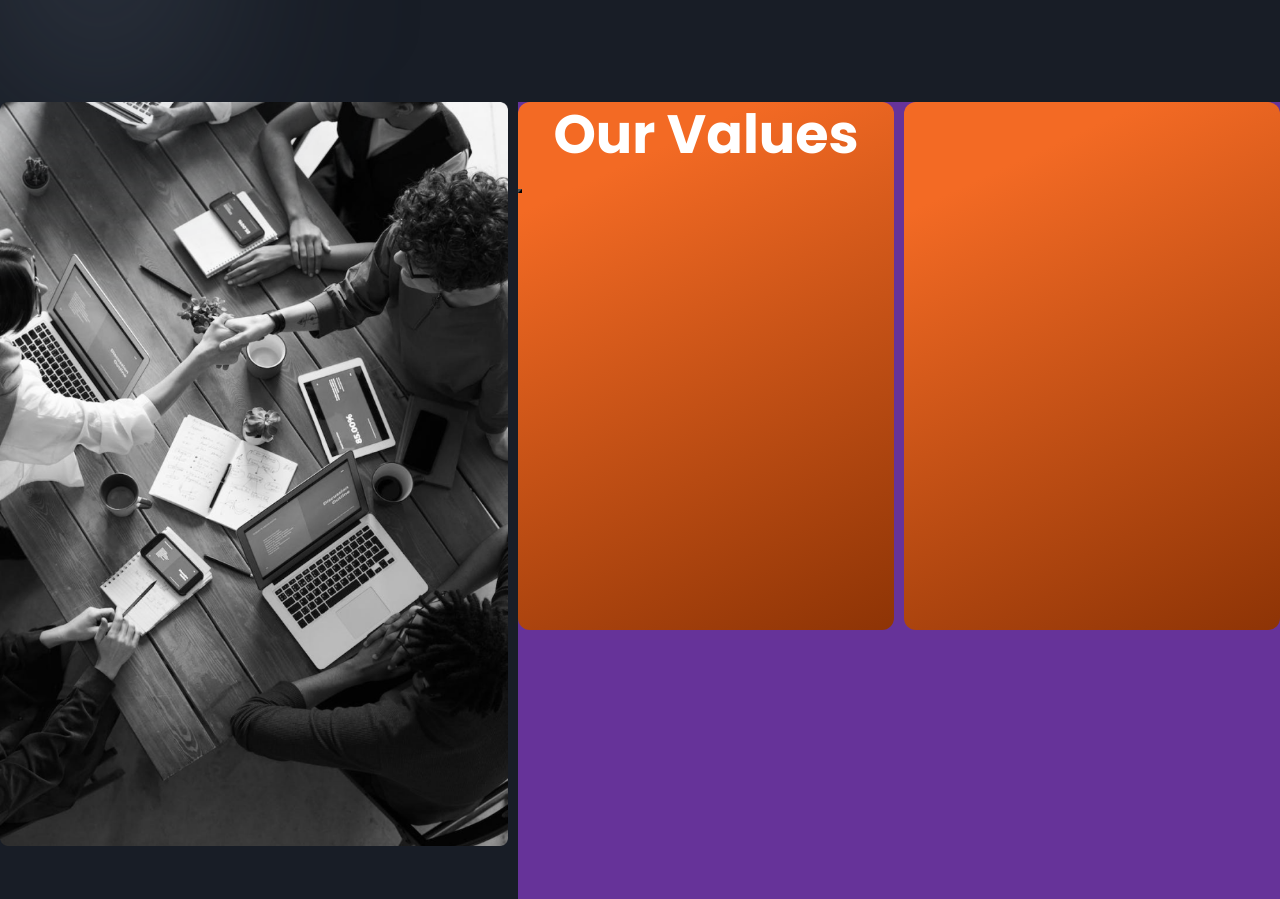
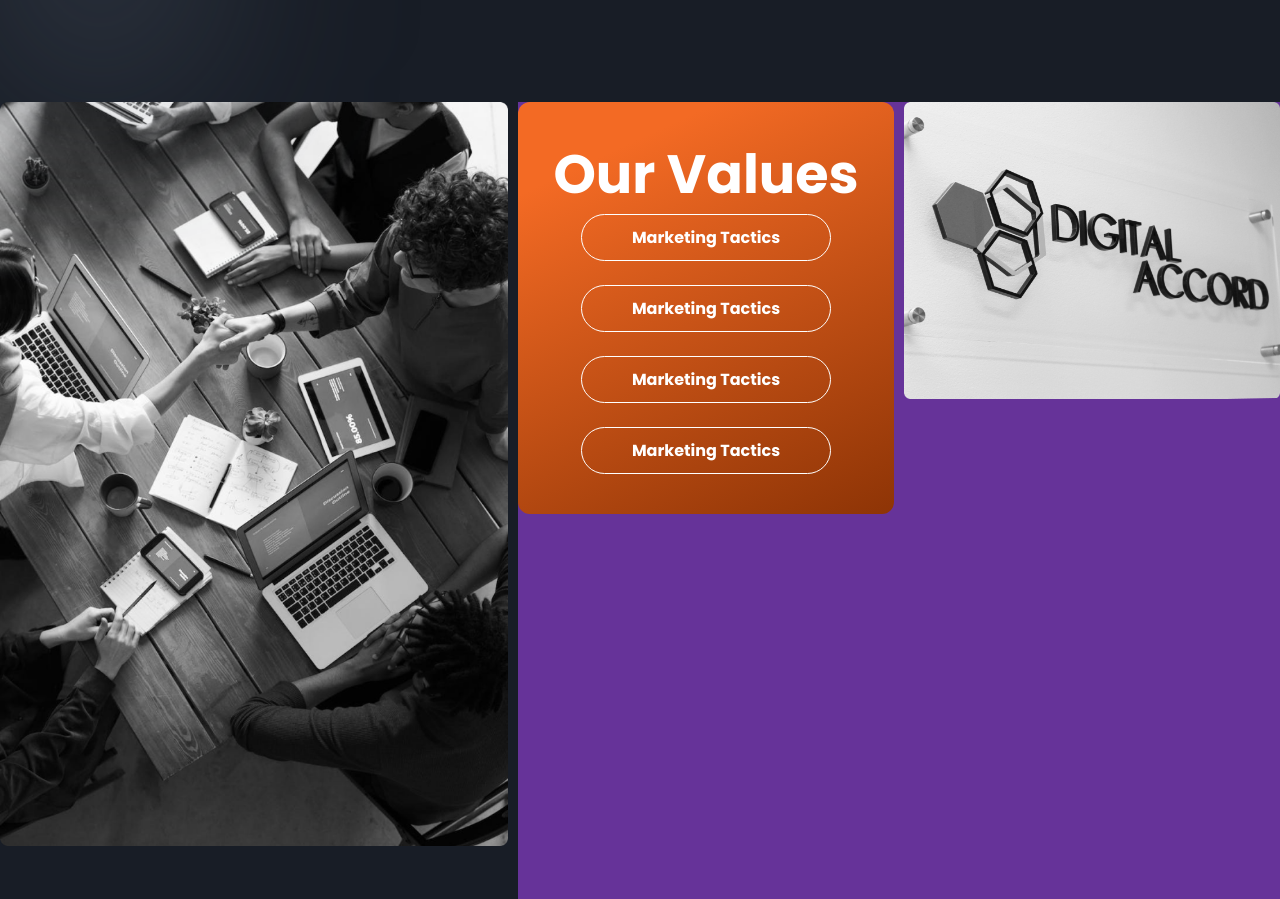
Before and after one commit to DigitalAccord/da-2024, a React (Create React App) app: page / in a window 1280 px wide. Shown: the part 956-1855 px from the top of the page. Built offline with nearby package versions, Linux system fonts and the light colour scheme.

Commit message:
night wirk

```diff
--- a/src/pages/About/component/Buttons/Buttons.jsx
+++ b/src/pages/About/component/Buttons/Buttons.jsx
@@ -1,12 +1,14 @@
-import React, { Children } from 'react'
+import React from 'react'
 import './buttons.scss'
 
-const Buttons = ({Children}) => {
+const Buttons = ({children}) => {
   return (
     <>
-    <button>
-   {Children}
+   <div className='button'>
+   <button>
+   {children}
     </button>
+   </div>
     </>
   )
 }
--- a/src/pages/About/component/Buttons/buttons.scss
+++ b/src/pages/About/component/Buttons/buttons.scss
@@ -0,0 +1,17 @@
+.button{
+    button{
+        border-radius: 12px;
+background: transparent;
+color: #FFF;
+text-align: center;
+font-family: Poppins;
+font-size: 16px;
+font-style: normal;
+font-weight: 700;
+line-height: normal;
+border-radius: 62px;
+border: 1px solid #FFF;
+padding: 10px 50px;
+
+    }
+}
--- a/src/pages/About/component/Values/Values.jsx
+++ b/src/pages/About/component/Values/Values.jsx
@@ -1,7 +1,9 @@
 import React from 'react'
 import './values.scss'
 import leftImg from '../../../../assets/about/mainImg.png'
+import accord from '../../../../assets/about/accord.png'
 import Buttons from '../Buttons/Buttons'
+
 
 const Values = () => {
   return (
@@ -15,11 +17,25 @@ const Values = () => {
         <div className='values-section-right'>
             <div className='values-topleft'>
                 <h1>Our Values</h1>
+                <div className='d-flex flex-column align-items-center gap-4'>
                 <Buttons>
                 Marketing Tactics
                 </Buttons>
+                <Buttons>
+                Marketing Tactics
+                </Buttons>
+                <Buttons>
+                Marketing Tactics
+                </Buttons>
+                <Buttons>
+                Marketing Tactics
+                </Buttons>
+                </div>
+
             </div>
-            <div className='values-topright'></div>
+            <div className='values-topright'>
+                <img src={accord} alt='////'/>
+            </div>
         </div>
         </div>
     </>
--- a/src/pages/About/component/Values/values.scss
+++ b/src/pages/About/component/Values/values.scss
@@ -32,9 +32,13 @@
         .values-topleft {
             border-radius: 12px;
             background: var(--Classic-Orange-Fill, linear-gradient(155deg, #F36A24 15.87%, #8C3305 101.33%));
-            min-height: 528px;
+            max-width: 528px;
             height: 100%;
             width: 50%;
+            padding: 40px 0px;
+
+
+            text-align: center;
 
             h1 {
                 color: #FFF;
@@ -52,10 +56,14 @@
 
         .values-topright {
             border-radius: 12px;
-            background: var(--Classic-Orange-Fill, linear-gradient(155deg, #F36A24 15.87%, #8C3305 101.33%));
-            min-height: 528px;
+
+            max-width: 528px;
             height: 100%;
             width: 50%;
+            img{
+                width: 100%;
+                height: 100%;
+            }
 
         }
 
```
Also changed, not shown: src/assets/about/accord.png (added).
